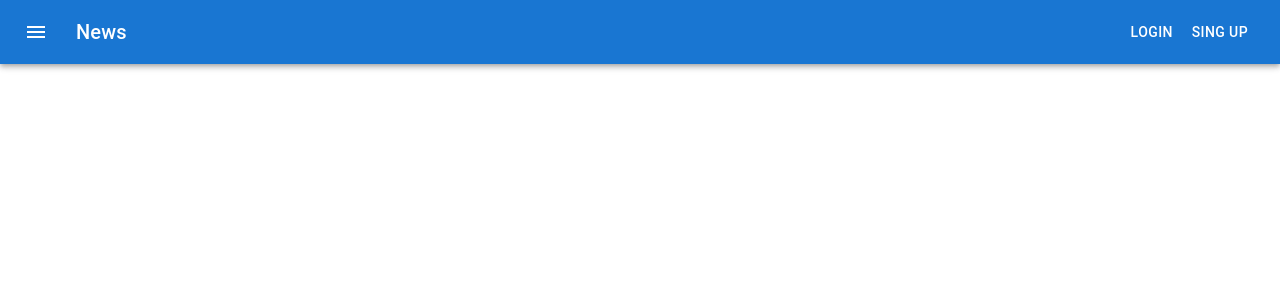
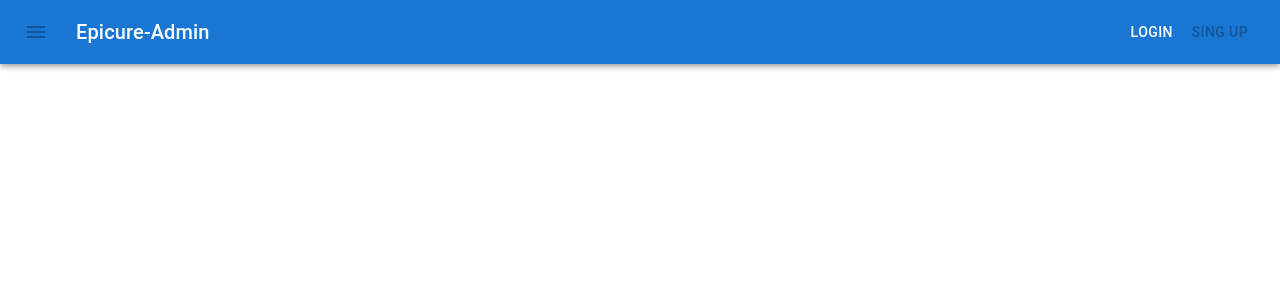
Before and after one commit to yotamsMoveo/epicure-admin, a React (Create React App) app in the folder epicure-admin/: page / in a window 1280 px wide. Before the commit this address had no page. Shown: the top 300 px of the page. Built offline with nearby package versions, Linux system fonts and the light colour scheme.

Commit message:
disable buttons

```diff
--- a/epicure-admin/src/Components/Navbar/Navbar.tsx
+++ b/epicure-admin/src/Components/Navbar/Navbar.tsx
@@ -28,14 +28,15 @@ const Navbar = () => {
             color="inherit"
             aria-label="menu"
             sx={{ mr: 2 }}
+            disabled
           >
             <MenuIcon />
           </IconButton>
-          <Typography variant="h6" component="div" sx={{ flexGrow: 1 }}>
-            News
+          <Typography variant="h6" component="div" sx={{ flexGrow: 1 }} >
+            Epicure-Admin
           </Typography>
           <Button color="inherit" onClick={() => goTo(0)}>Login</Button>
-          <Button color="inherit" onClick={() => goTo(1)}>
+          <Button color="inherit" onClick={() => goTo(1)} disabled>
             Sing Up
           </Button>
         </Toolbar>
```
